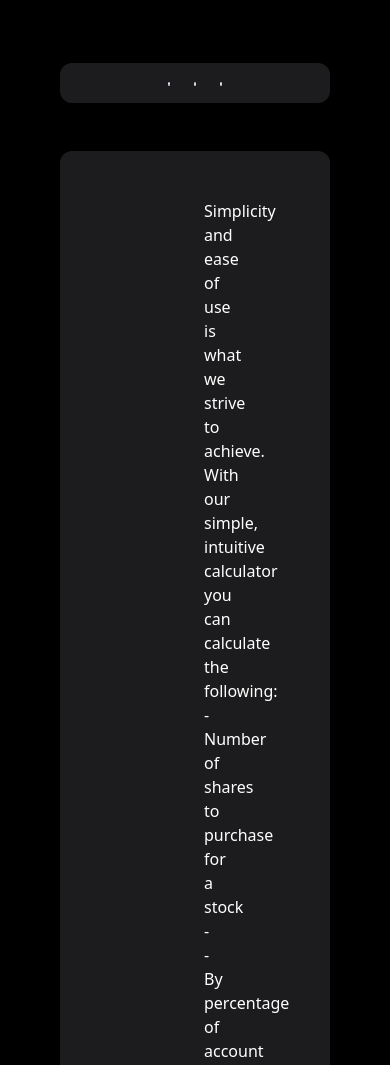
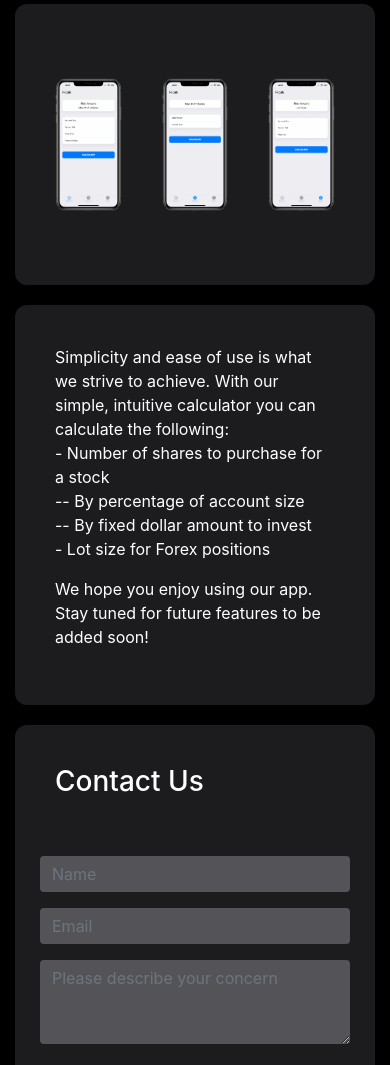
Before and after one commit to zeddyyz/zeddyyz.github.io, a plain HTML site: page index.html in a window 390 px wide. Shown: the part 71-1136 px from the top of the page. Drawn offline with nearby package versions, Linux system fonts and the light colour scheme.

Commit message:
Add files via upload

```diff
--- a/index.html
+++ b/index.html
@@ -7,11 +7,9 @@
     <meta name="viewport" content="width=device-width, initial-scale=1">
 
     <!-- Bootstrap CSS -->
-    <link href="https://cdn.jsdelivr.net/npm/bootstrap@5.0.0-beta1/dist/css/bootstrap.min.css" rel="stylesheet"
-        integrity="sha384-giJF6kkoqNQ00vy+HMDP7azOuL0xtbfIcaT9wjKHr8RbDVddVHyTfAAsrekwKmP1" crossorigin="anonymous">
+    <link rel="stylesheet" href="https://maxcdn.bootstrapcdn.com/bootstrap/4.0.0/css/bootstrap.min.css"
+        integrity="sha384-Gn5384xqQ1aoWXA+058RXPxPg6fy4IWvTNh0E263XmFcJlSAwiGgFAW/dAiS6JXm" crossorigin="anonymous">
     <link rel="stylesheet" href="/style.css">
-    <!-- Animate -->
-    <link rel="stylesheet" href="https://cdnjs.cloudflare.com/ajax/libs/animate.css/4.1.1/animate.min.css" />
 
     <title>FScalc | Support</title>
 </head>
@@ -19,26 +17,26 @@
 <body>
     <div class="container-fluid">
         <div class="row section-one">
-            <div class="col py-4 mx-5 px-5">
+            <div class="col py-4 mx-lg-5 px-lg-5 mx-md-3 px-md-3">
                 <h2>FScalc</h2>
             </div>
         </div>
-        <section class="section-two mx-5 px-5">
-            <div class="row my-5 mx-5">
-                <div class="col section-two-color py-2">
+        <section class="section-two mx-lg-5 px-lg-5 mx-md-3 px-md-3">
+            <div class="row my-5 mx-lg-5 mx-md-3">
+                <div class="col section-two-color py-3">
                     <img src="./img/stocks_percent.png" alt="stocks" class="img-fluid rounded img-color" height="400" width="auto">
                 </div>
-                <div class="col section-two-color py-2">
+                <div class="col section-two-color py-3">
                     <img src="./img/stocks_fixed.png" alt="stocks" class="img-fluid rounded img-color" height="400" width="auto">
                 </div>
-                <div class="col section-two-color py-2">
-                    <img src="./img/forex.png" alt="stocks" class="img-fluid rounded img-color" height="400" width="auto">
+                <div class="col section-two-color py-3">
+                    <img src="./img/forex.png" alt="forex" class="img-fluid rounded img-color" height="400" width="auto">
                 </div>
             </div>
         </section>
-        <section class="section-three mx-5 px-5">
-            <div class="row mx-5">
-                <div class="col section-three-color p-5">
+        <section class="section-three mx-lg-5 px-lg-5 mx-md-3 px-md-3">
+            <div class="row mx-lg-5 mx-md-3 mb-md-5">
+                <div class="col section-three-color p-lg-5 p-md-3">
                     <p>Simplicity and ease of use is what we strive to achieve. With our simple, intuitive calculator you can calculate the
                     following:
                     <br> - Number of shares to purchase for a stock
@@ -50,14 +48,14 @@
                 </div>
             </div>
         </section>
-        <section class="section-four mx-5 mb-5 px-5">
-            <div class="row mt-5">
-                <div class="col mx-5 px-5 mt-4 mb-3">
+        <section class="section-four mb-5 mx-lg-5 px-lg-5 mx-md-3 px-md-3">
+            <div class="row mt-lg-5 mt-md-3">
+                <div class="col mx-lg-5 px-lg-5 mt-lg-4 mb-lg-3 mx-md-3 px-md-3 mt-md-3 mb-md-3">
                     <h3>Contact Us</h3>
                 </div>
             </div>
-            <div class="row mx-5">
-                <div class="col px-5 pb-5">
+            <div class="row mx-lg-5 mx-md-3">
+                <div class="col px-lg-5 pb-lg-5 px-md-3 pb-md-3">
                     <form action="mailto:zawar92@hotmail.com" method="POST" enctype="text/plain">
                         <div class="row">
                             <input type="text" class="form-control" placeholder="Name" name="Name">
@@ -80,9 +78,15 @@
     </div>
 
 
-    <script src="https://cdn.jsdelivr.net/npm/bootstrap@5.0.0-beta1/dist/js/bootstrap.bundle.min.js"
-        integrity="sha384-ygbV9kiqUc6oa4msXn9868pTtWMgiQaeYH7/t7LECLbyPA2x65Kgf80OJFdroafW"
-        crossorigin="anonymous">
+    <script src="https://code.jquery.com/jquery-3.2.1.slim.min.js"
+        integrity="sha384-KJ3o2DKtIkvYIK3UENzmM7KCkRr/rE9/Qpg6aAZGJwFDMVNA/GpGFF93hXpG5KkN"
+        crossorigin="anonymous"></script>
+    <script src="https://cdnjs.cloudflare.com/ajax/libs/popper.js/1.12.9/umd/popper.min.js"
+        integrity="sha384-ApNbgh9B+Y1QKtv3Rn7W3mgPxhU9K/ScQsAP7hUibX39j7fakFPskvXusvfa0b4Q"
+        crossorigin="anonymous"></script>
+    <script src="https://maxcdn.bootstrapcdn.com/bootstrap/4.0.0/js/bootstrap.min.js"
+        integrity="sha384-JZR6Spejh4U02d8jOt6vLEHfe/JQGiRRSQQxSfFWpi1MquVdAyjUar5+76PVCmYl"
+        crossorigin="anonymous"></script>
     </script>
 </body>
 
--- a/style.css
+++ b/style.css
@@ -14,6 +14,7 @@
   background-color: var(--black);
   color: var(--text);
   height: 100%;
+  padding-bottom: 20px;
 }
 
 .section-two {
@@ -57,3 +58,51 @@
   background-color: var(--seperator);
   color: var(--text);
 }
+
+@media only screen and (max-width: 575.98px) {
+  .section-one {
+    max-width: 100%;
+    padding-left: 10px;
+  }
+  .section-one h2 {
+    font-size: 16px;
+  }
+
+  .section-two {
+    padding: 10px;
+    margin-bottom: 20px;
+  }
+
+  .section-two > .row {
+    margin: 10px;
+  }
+
+  .section-two > .row > .col {
+    padding: 20px;
+  }
+
+  .section-three {
+    padding: 10px;
+  }
+
+  .section-three > .row {
+    margin: 10px;
+  }
+
+  .section-three > .row > .col {
+    padding: 20px;
+  }
+
+  .section-four {
+    padding: 10px;
+    margin-top: 20px;
+  }
+
+  .section-four > .row {
+    margin: 10px;
+  }
+
+  .section-four > .row > .col {
+    padding: 20px;
+  }
+}
```
